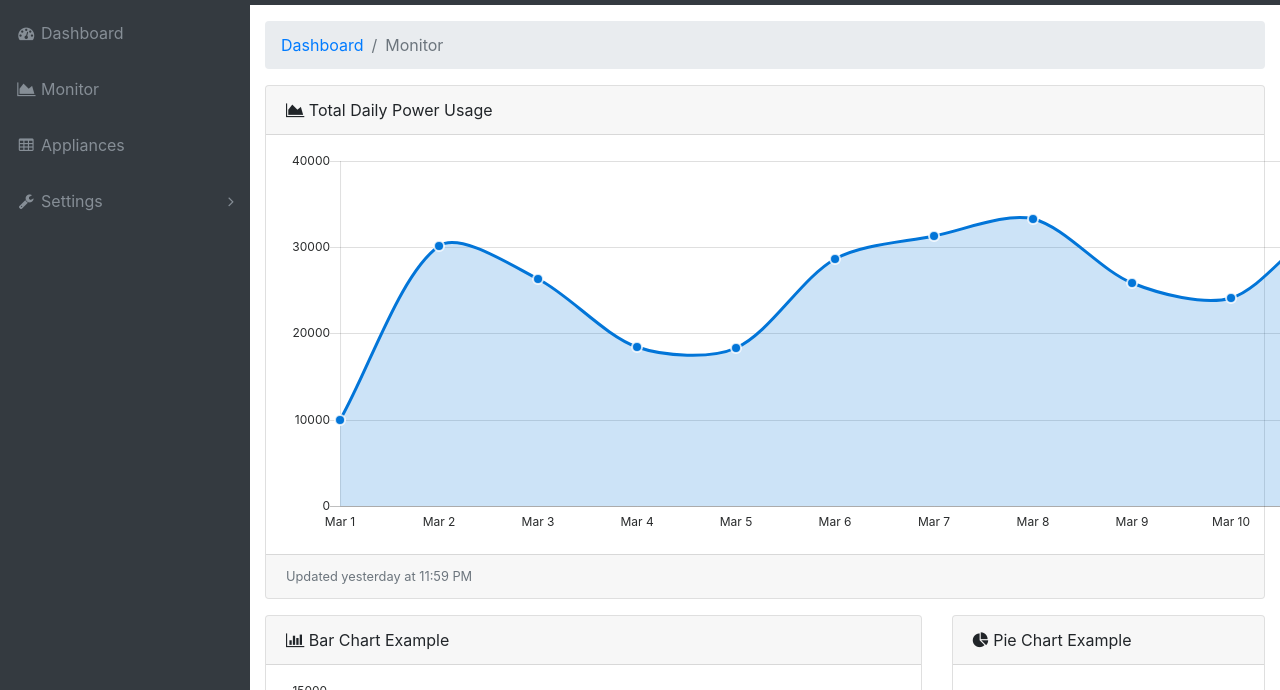
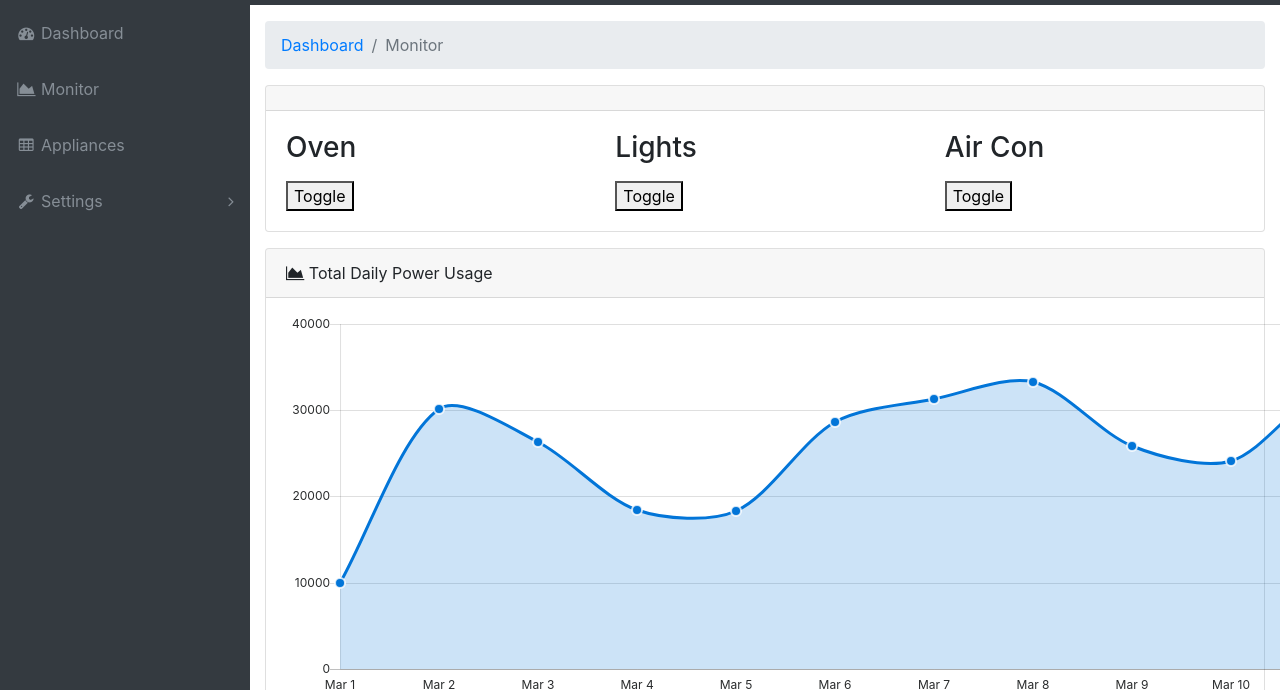
Before and after one commit to RowanFerrabee/digifest2018, a website with bundled scripts: page public/monitor.html in a window 1280 px wide. Shown: the part 51-741 px from the top of the page. Built offline with nearby package versions, Linux system fonts and the light colour scheme; no server answers.

Commit message:
Add usb serial communication

```diff
--- a/public/monitor.html
+++ b/public/monitor.html
@@ -16,7 +16,7 @@
   <link href="css/sb-admin.css" rel="stylesheet">
 </head>
 
-<body class="fixed-nav sticky-footer bg-dark" id="page-top">
+<body class="fixed-nav sticky-footer bg-dark" id="page-top" onload="loadData()">
   <!-- Navigation-->
   <nav class="navbar navbar-expand-lg navbar-dark bg-dark fixed-top" id="mainNav">
     <a class="navbar-brand" href="index.html">Control Z</a>
@@ -172,6 +172,31 @@
         <li class="breadcrumb-item active">Monitor</li>
       </ol>
       <!-- Area Chart Example-->
+
+      <div class="card mb-3">
+        <div class="card-header">
+        </div>
+        <div class="card-body">
+          <div class="row">
+            <div class="col-md-4">
+              <h3>Oven</h3>
+              <p id="oven"></p>
+              <button type="button" onclick="sendData()">Toggle</button>
+            </div>
+            <div class="col-md-4">
+              <h3>Lights</h3>
+              <p id="lights"></p>
+              <button type="button" onclick="sendData()">Toggle</button>
+            </div>
+            <div class="col-md-4">
+              <h3>Air Con</h3>
+              <p id="aircon"></p>
+              <button type="button" onclick="sendData()">Toggle</button>
+            </div>
+          </div>
+        </div>
+      </div>
+
       <div class="card mb-3">
         <div class="card-header">
           <i class="fa fa-area-chart"></i> Total Daily Power Usage</div>
@@ -247,6 +272,34 @@
     <script src="js/sb-admin.min.js"></script>
     <!-- Custom scripts for this page-->
     <script src="js/sb-admin-charts.min.js"></script>
+
+    <script>
+    function loadData() {
+
+      var xhttp = new XMLHttpRequest();
+      xhttp.onreadystatechange = function() {
+        if (this.readyState == 4 && this.status == 200) {
+          var jsonObj = JSON.parse(this.responseText);
+          for (var i in jsonObj) {
+            console.log(i, jsonObj[i])
+            document.getElementById(i).innerHTML = jsonObj[i]+" kW";
+          }
+        }
+      };
+      xhttp.open("GET", "read", true);
+      xhttp.send();
+
+      setTimeout(loadData, 300);
+    }
+
+    function sendData() {
+      var xhttp = new XMLHttpRequest();
+      xhttp.onreadystatechange = function() {
+      };
+      xhttp.open("GET", "write", true);
+      xhttp.send();
+    }
+    </script>
   </div>
 </body>
 
```
